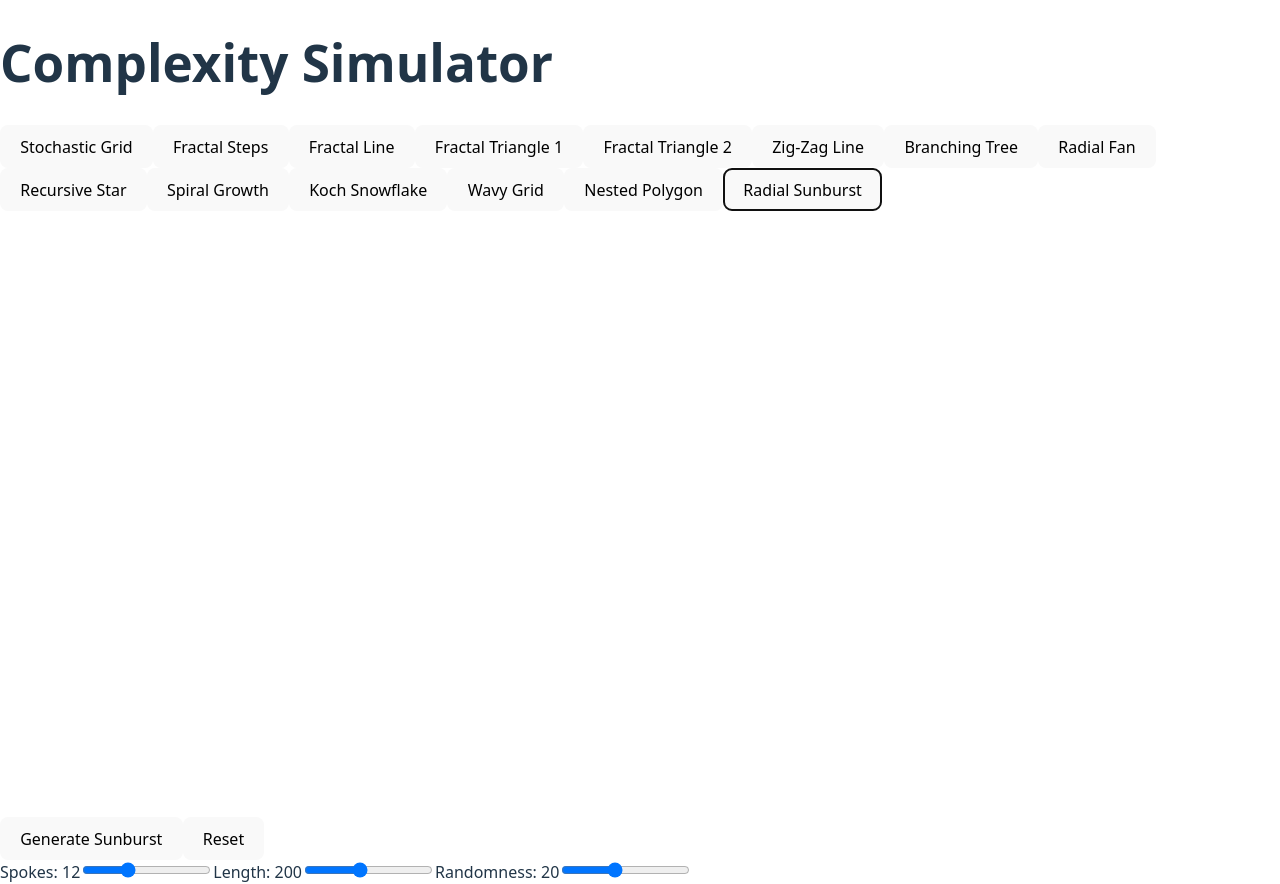
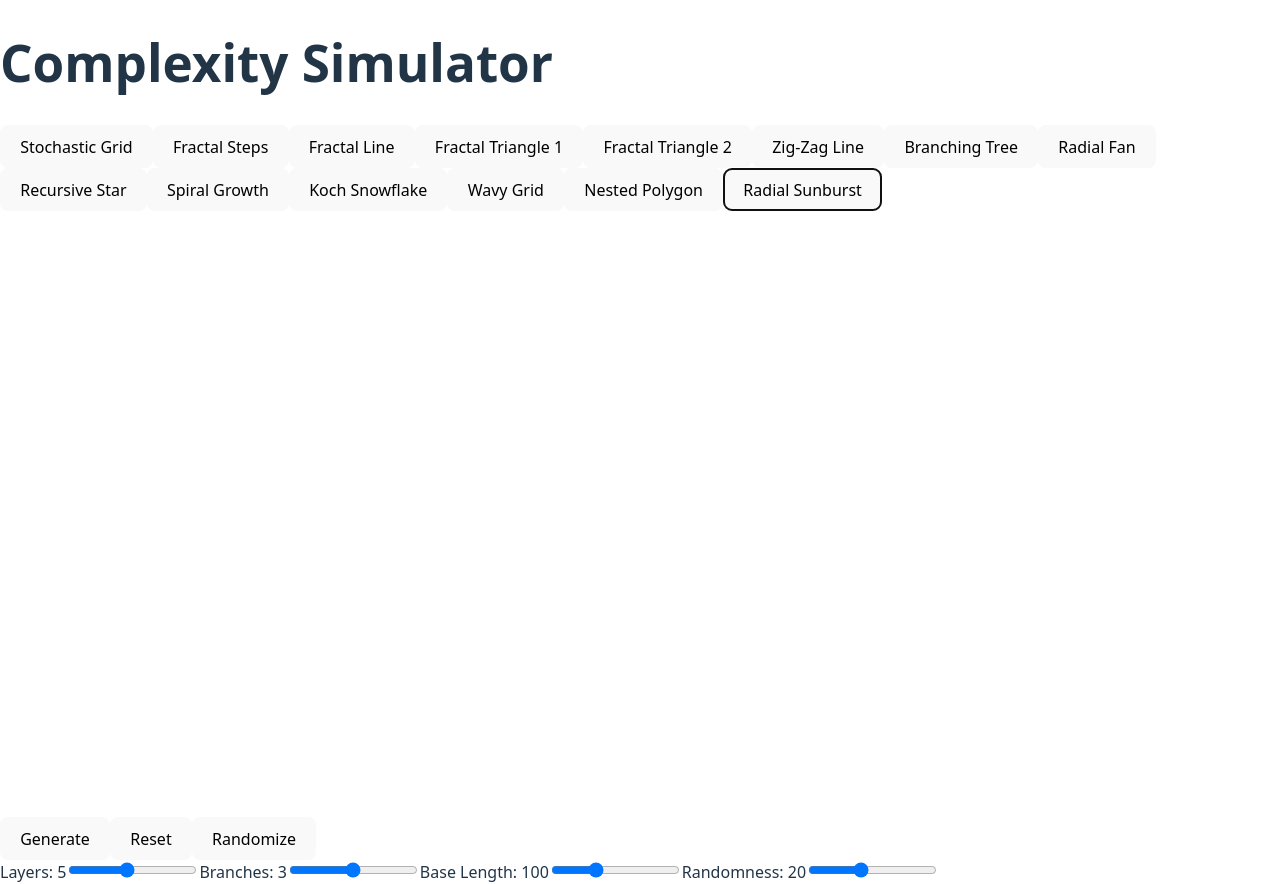
Before and after one commit to jo56/mandlebrot, a React (Vite) app in the folder stochastic-grid/: page / in a window 1280 px wide. Both pictures are taken after a click on the button "Radial Sunburst". Built offline with nearby package versions, Linux system fonts and the light colour scheme.

Commit message:
Update Sunburst.tsx

```diff
--- a/stochastic-grid/src/components/patterns/NewComponents/Sunburst.tsx
+++ b/stochastic-grid/src/components/patterns/NewComponents/Sunburst.tsx
@@ -1,4 +1,4 @@
-import React, { useState } from "react";
+import React, { useState, useEffect } from "react";
 import SimulationCanvas from "../../utils/Canvas";
 
 type Point = { x: number; y: number };
@@ -6,51 +6,79 @@ type Line = { start: Point; end: Point };
 
 export default function Sunburst() {
   const [lines, setLines] = useState<Line[]>([]);
-  const [spokes, setSpokes] = useState(12);
-  const [length, setLength] = useState(200);
+  const [layers, setLayers] = useState(5);
+  const [branches, setBranches] = useState(3);
+  const [baseLength, setBaseLength] = useState(100);
   const [randomness, setRandomness] = useState(20);
+
+  const center = { x: 300, y: 300 };
 
   const generateSunburst = () => {
     const newLines: Line[] = [];
-    const center = { x: 300, y: 300 };
-    for (let i = 0; i < spokes; i++) {
-      const angle = (i / spokes) * Math.PI * 2;
-      newLines.push({
-        start: center,
-        end: { x: center.x + length * Math.cos(angle) + (Math.random() - 0.5) * randomness,
-               y: center.y + length * Math.sin(angle) + (Math.random() - 0.5) * randomness }
-      });
+
+    const generateLayer = (start: Point, angle: number, length: number, depth: number) => {
+      if (depth <= 0) return;
+      const end = {
+        x: start.x + length * Math.cos(angle),
+        y: start.y + length * Math.sin(angle),
+      };
+      newLines.push({ start, end });
+
+      for (let i = 0; i < branches; i++) {
+        const subAngle = angle + (Math.random() - 0.5) * 0.5;
+        const subLength = length * (0.5 + Math.random() * 0.5);
+        generateLayer(end, subAngle, subLength, depth - 1);
+      }
+    };
+
+    for (let i = 0; i < layers * branches; i++) {
+      const angle = (i / (layers * branches)) * Math.PI * 2;
+      const length = baseLength + (Math.random() - 0.5) * randomness;
+      generateLayer(center, angle, length, layers);
     }
+
     setLines(newLines);
   };
 
   const handleReset = () => setLines([]);
+  const handleRandomize = () => {
+    setRandomness(Math.random() * 40);
+    setBaseLength(80 + Math.random() * 40);
+  };
 
   return (
     <div className="flex flex-col items-center gap-4">
       <SimulationCanvas
         elements={lines}
         renderFn={(ctx, lines) => {
-          ctx.strokeStyle = "red";
-          lines.forEach((l) => { ctx.beginPath(); ctx.moveTo(l.start.x, l.start.y); ctx.lineTo(l.end.x, l.end.y); ctx.stroke(); });
+          ctx.strokeStyle = "black";
+          lines.forEach(l => {
+            ctx.beginPath();
+            ctx.moveTo(l.start.x, l.start.y);
+            ctx.lineTo(l.end.x, l.end.y);
+            ctx.stroke();
+          });
         }}
       />
       <div className="flex gap-2">
-        <button onClick={generateSunburst} className="px-3 py-1 bg-blue-500 text-white rounded">Generate Sunburst</button>
+        <button onClick={generateSunburst} className="px-3 py-1 bg-blue-500 text-white rounded">Generate</button>
         <button onClick={handleReset} className="px-3 py-1 bg-gray-500 text-white rounded">Reset</button>
+        <button onClick={handleRandomize} className="px-3 py-1 bg-green-500 text-white rounded">Randomize</button>
       </div>
-      <label>
-        Spokes: {spokes}
-        <input type="range" min={3} max={30} value={spokes} onChange={e => setSpokes(Number(e.target.value))} className="w-80"/>
-      </label>
-      <label>
-        Length: {length}
-        <input type="range" min={50} max={400} value={length} onChange={e => setLength(Number(e.target.value))} className="w-80"/>
-      </label>
-      <label>
-        Randomness: {randomness}
-        <input type="range" min={0} max={50} value={randomness} onChange={e => setRandomness(Number(e.target.value))} className="w-80"/>
-      </label>
+      <div className="flex flex-col gap-2 w-80">
+        <label>Layers: {layers}
+          <input type="range" min={1} max={10} value={layers} onChange={e => setLayers(Number(e.target.value))} className="w-full"/>
+        </label>
+        <label>Branches: {branches}
+          <input type="range" min={1} max={5} value={branches} onChange={e => setBranches(Number(e.target.value))} className="w-full"/>
+        </label>
+        <label>Base Length: {baseLength}
+          <input type="range" min={50} max={200} value={baseLength} onChange={e => setBaseLength(Number(e.target.value))} className="w-full"/>
+        </label>
+        <label>Randomness: {randomness}
+          <input type="range" min={0} max={50} value={randomness} onChange={e => setRandomness(Number(e.target.value))} className="w-full"/>
+        </label>
+      </div>
     </div>
   );
 }
```
